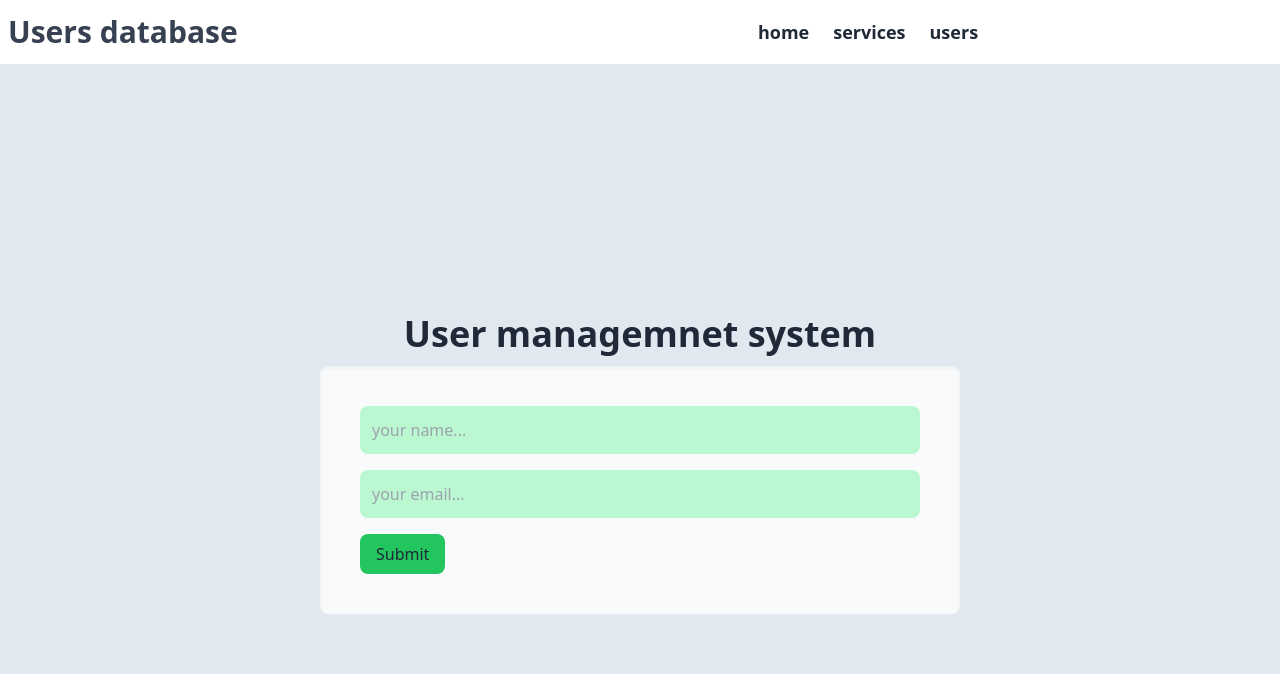
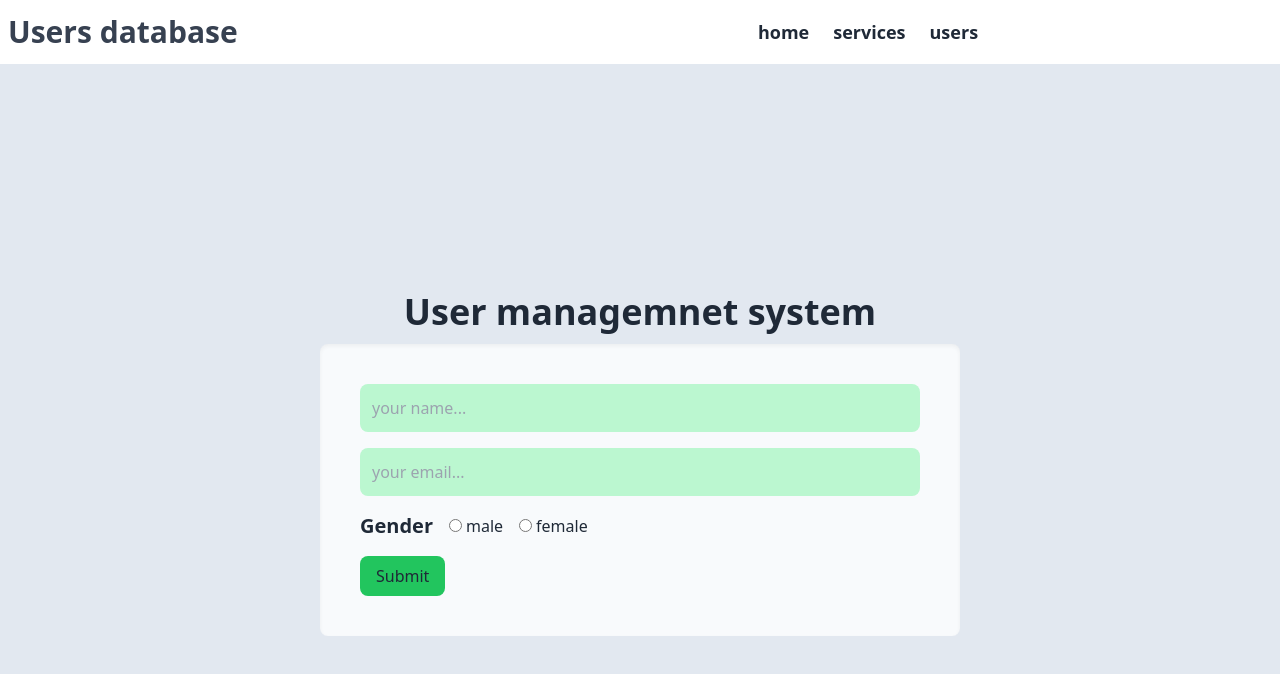
Before and after one commit to Source-Code-007/users-management-client, a React (Vite) app: page / in a window 1280 px wide. Shown: the top 674 px of the page. Built offline with nearby package versions, Linux system fonts and the light colour scheme.

Commit message:
UI refactor

```diff
--- a/package.json
+++ b/package.json
@@ -13,6 +13,7 @@
     "daisyui": "^2.51.6",
     "react": "^18.2.0",
     "react-dom": "^18.2.0",
+    "react-icons": "^4.8.0",
     "react-toastify": "^9.1.2"
   },
   "devDependencies": {
--- a/src/Components/Homepage/Homepage.jsx
+++ b/src/Components/Homepage/Homepage.jsx
@@ -6,9 +6,9 @@ const Homepage = () => {
     const handleSubmit = e => {
         e.preventDefault()
         const name = e.target.name.value
-        const number = e.target.number.value
-        const users = { name, number }
-
+        const email = e.target.email.value
+        const gender = e.target.gender.value
+        const users = { name, email, gender }
         fetch('http://localhost:5000/users', {
             method: 'POST',
             headers: {
@@ -28,7 +28,7 @@ const Homepage = () => {
                         draggable: true,
                         progress: undefined,
                         theme: "light",
-                        });
+                    });
                 }
             })
             .catch(e => console.log(e.message))
@@ -40,7 +40,20 @@ const Homepage = () => {
                 <h1 className='font-bold text-4xl mb-3'>User managemnet system</h1>
                 <form onSubmit={handleSubmit} className='bg-slate-50 shadow-inner w-4/6 lg:w-3/6 rounded-lg p-10 space-y-4'>
                     <input name='name' type="text" className='block p-3 bg-green-200 rounded-lg w-full' placeholder="your name..." />
-                    <input name='number' type="email" className='block p-3 bg-green-200 rounded-lg w-full' placeholder="your email..." />
+                    <input name='email' type="email" className='block p-3 bg-green-200 rounded-lg w-full' placeholder="your email..." />
+
+                    <div className='flex items-center gap-4'>
+                        <span className='font-bold text-xl'>Gender</span>
+                        <span className='space-x-1'>
+                            <input type="radio" name="gender" value='male' id="male" />
+                            <label htmlFor="male">male</label>
+                        </span>
+                        <span className='space-x-1'>
+                            <input type="radio" name="gender" value='female' id="female" />
+                            <label htmlFor="female">female</label>
+                        </span>
+                    </div>
+
                     <button type="submit" className='rounded-lg px-4 py-2 bg-green-500'>Submit</button>
                 </form>
             </div>
--- a/src/Components/User/User.jsx
+++ b/src/Components/User/User.jsx
@@ -1,3 +1,4 @@
+import { useState } from "react";
 import { useLoaderData } from "react-router-dom";
 import { ToastContainer, toast } from 'react-toastify';
 import 'react-toastify/dist/ReactToastify.css';
@@ -9,8 +10,9 @@ const User = () => {
         e.preventDefault()
         const form = e.target
         const name = form.name.value
-        const number = form.number.value
-        const updatedUser = { name, number }
+        const email = form.email.value
+        const gender = form.gender.value
+        const updatedUser = { name, email, gender }
 
         fetch(`http://localhost:5000/user/${loadedUser._id}`, {
             method: 'PUT',
@@ -21,7 +23,6 @@ const User = () => {
         }).then(res => res.json())
             .then(data => {
                 if (data.modifiedCount) {
-                    console.log('user updated!')
                     toast.info('user modified successfully!', {
                         position: "top-right",
                         autoClose: 2000,
@@ -31,7 +32,7 @@ const User = () => {
                         draggable: true,
                         progress: undefined,
                         theme: "light",
-                        });
+                    });
                 }
             })
             .catch(e => console.log(e.message))
@@ -42,7 +43,20 @@ const User = () => {
             <div className="min-h-screen max-w-7xl mx-6 lg:mx-auto flex justify-center items-center">
                 <form onSubmit={updateUserFunc} className="p-4 space-y-3 bg-gray-200 rounded">
                     <input className="block py-2 px-4" type="text" name="name" id="" defaultValue={loadedUser?.name} />
-                    <input className="block py-2 px-4" type="email" name="number" id="" defaultValue={loadedUser?.number} />
+                    <input className="block py-2 px-4" type="email" name="email" id="" defaultValue={loadedUser?.email} />
+
+                    <div className='flex items-center gap-4'>
+                        <span className='font-bold text-xl'>Gender</span>
+                        <span className='space-x-1'>
+                            <input defaultChecked={loadedUser.gender === 'male'? true : false} type="radio" name="gender" value='male' id="male" />
+                            <label htmlFor="male">male</label>
+                        </span>
+                        <span className='space-x-1'>
+                            <input defaultChecked={loadedUser.gender === 'female'? true : false} type="radio" name="gender" value='female' id="female" />
+                            <label htmlFor="female">female</label>
+                        </span>
+                    </div>
+
                     <button type="submit" className='bg-green-500 rounded-lg px-4 py-2 font-bold text-xl text-slate-50'>Update user</button>
                 </form>
             </div>
--- a/src/Components/Users/Users.jsx
+++ b/src/Components/Users/Users.jsx
@@ -2,6 +2,7 @@ import { useState } from 'react';
 import { Link, useLoaderData } from 'react-router-dom';
 import { ToastContainer, toast } from 'react-toastify';
 import 'react-toastify/dist/ReactToastify.css';
+import { FaInfoCircle, FaTimes } from 'react-icons/fa';
 
 const Users = () => {
     const usersData = useLoaderData()
@@ -24,7 +25,7 @@ const Users = () => {
                         draggable: true,
                         progress: undefined,
                         theme: "light",
-                        });
+                    });
                 }
             })
     }
@@ -33,18 +34,38 @@ const Users = () => {
         <div className='min-h-screen bg-gray-200 text-gray-700 py-12'>
             <div className='max-w-7xl mx-6 lg:mx-auto'>
                 <h2 className='font-bold text-4xl text-center mb-5'>Users database</h2>
-                <div className='grid grid-cols-3 gap-3'>
-                    {
-                        users && users.map(user => {
-                            const {_id, name, number} = user || {}
-                            return <div key={_id} className='shadow p-5 rounded bg-slate-100 text-lg space-y-2'>
-                                <h2>name: {name}</h2>
-                                <h2>number: {number}</h2>
-                                <Link to={`/user/${_id}`}><button className='bg-green-500 rounded-lg px-4 py-2 font-bold text-xl text-slate-50 mr-3'>Update user</button></Link>
-                                <button onClick={() => handleRemoveUserFunc(_id)} className='bg-green-500 rounded-lg px-4 py-2 font-bold text-xl text-slate-50'>Remove user</button>
-                            </div>
-                        })
-                    }
+                <div className='grid grid-cols-1 gap-3'>
+
+
+                    <div className="overflow-x-auto">
+                        <table className="table w-full">
+                            {/* head */}
+                            <thead>
+                                <tr>
+                                    <th>ID</th>
+                                    <th>Name</th>
+                                    <th>Email</th>
+                                    <th>Gender</th>
+                                    <th>Option</th>
+                                </tr>
+                            </thead>
+                            <tbody>
+
+                                {
+                                    users && users.map(user => {
+                                        const { _id, name, email, gender } = user
+                                        return <tr key={_id}>
+                                            <td>{_id}</td>
+                                            <td className='font-bold text-xl'>{name}</td>
+                                            <td>{email}</td>
+                                            <td>{gender}</td>
+                                            <td><Link to={`/user/${_id}`}><button className='bg-green-500 rounded-lg px-4 py-2 font-bold text-xl text-slate-50 mr-3'><FaInfoCircle></FaInfoCircle></button></Link> <button onClick={() => handleRemoveUserFunc(_id)} className='bg-green-500 rounded-lg px-4 py-2 font-bold text-xl text-slate-50'><FaTimes></FaTimes></button></td>
+                                        </tr>
+                                    })
+                                }
+                            </tbody>
+                        </table>
+                    </div>
                 </div>
             </div>
             <ToastContainer
```
Also changed, not shown: 1 other file (tests, documents, lock files or other folders).
